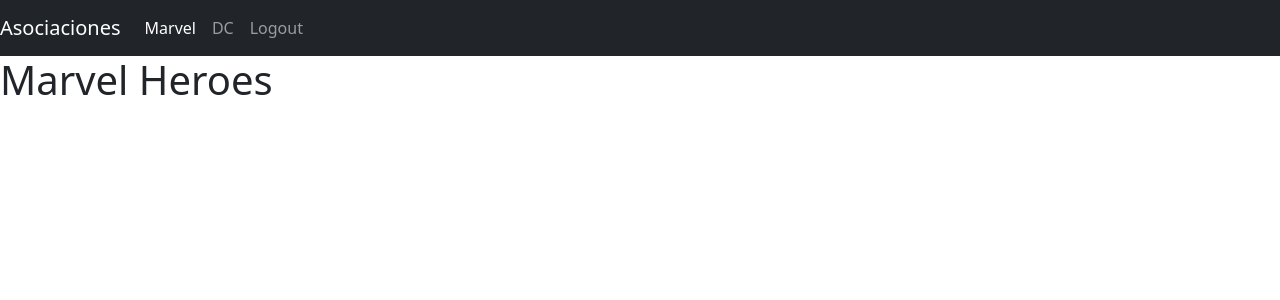
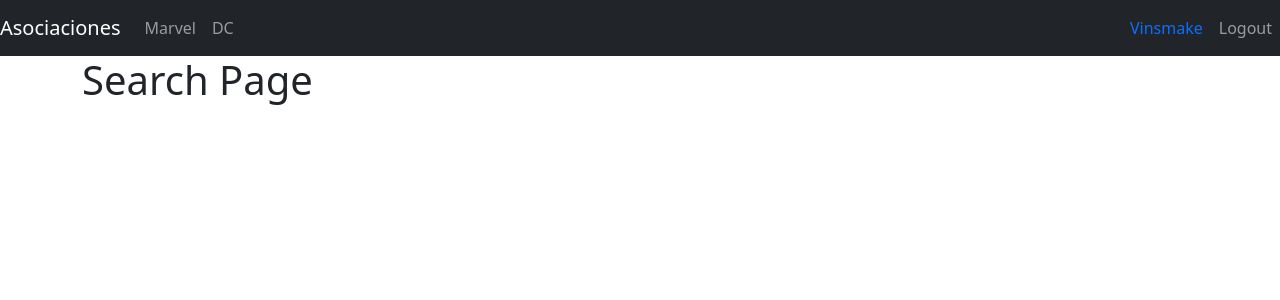
Before and after one commit to vinsmake/react_hero_app, a React (Vite) app: page /#/search in a window 1280 px wide. Before the commit this address led to /#/marvel. Shown: the top 300 px of the page. Built offline with nearby package versions, Linux system fonts and the light colour scheme.

Commit message:
Project updated

```diff
--- a/HeroApp.jsx
+++ b/HeroApp.jsx
@@ -1,10 +1,8 @@
-import { Navbar } from "./src/components/Navbar/Navbar"
 import { AppRouter } from "./src/router/AppRouter"
 
 export const HeroApp = () => {
     return (
     <>
-        <Navbar/>
         <AppRouter/>
     </>
     )
--- a/src/components/Navbar/Navbar.jsx
+++ b/src/components/Navbar/Navbar.jsx
@@ -1,4 +1,4 @@
-import { Link, NavLink } from "react-router-dom"
+import { Link, NavLink, Navigate, Route, Routes } from "react-router-dom"
 
 export const Navbar = () => {
     return (
@@ -9,9 +9,16 @@
                     <div className="navbar-nav">
                         <NavLink className={({ isActive }) => `${isActive ? 'active' : ''} nav-item nav-link`} to="/marvel">Marvel</NavLink>
                         <NavLink className={({ isActive }) => `${isActive ? 'active' : ''} nav-item nav-link`} to="/dc">DC</NavLink>
-                        <NavLink className={({ isActive }) => `${isActive ? 'active' : ''} nav-item nav-link`} to="/login">Logout</NavLink>
                     </div>
                 </div>
+
+                <div className="navbar-collapse collapse w-100 order-3 dual-collapse2 d-flex justify-content-end">
+                    <ul className="navbar-nav ml-auto">
+                        <span className="nav-item nav-link text-primary">Vinsmake</span>
+                        <button className="nav-item nav-link btn">Logout</button>
+                    </ul>
+                </div>
+
             </nav>
 
         </>
--- /dev/null
+++ b/src/pages/Hero.jsx
@@ -0,0 +1,7 @@
+export const Hero = () => {
+    return (
+    <>
+        <h1>Hero page</h1>
+    </>
+    )
+}
--- /dev/null
+++ b/src/pages/Search.jsx
@@ -0,0 +1,7 @@
+export const Search = () => {
+    return (
+    <>
+        <h1>Search Page</h1>
+    </>
+    )
+}
--- a/src/router/AppRouter.jsx
+++ b/src/router/AppRouter.jsx
@@ -1,17 +1,16 @@
-import { Navigate, Route, Routes } from "react-router-dom"
-import { Marvel } from "../pages/Marvel"
-import { Dc } from "../pages/Dc"
+import { Route, Routes } from "react-router-dom"
 import { Login } from "../pages/Login"
+import { HeroAppRouter } from "./HeroAppRouter"
 
 export const AppRouter = () => {
     return (
         <>
+
             <Routes>
-                <Route path="/marvel" element={<Marvel />} />
-                <Route path="/dc" element={<Dc />} />
                 <Route path="/login" element={<Login />} />
-                <Route path="/*" element={<Navigate to='/marvel' />} />
+                <Route path="/*" element={<HeroAppRouter />} />
             </Routes>
+
         </>
     )
 }
--- /dev/null
+++ b/src/router/HeroAppRouter.jsx
@@ -0,0 +1,24 @@
+import { Navigate, Route, Routes } from "react-router-dom"
+import { Navbar } from "../components/Navbar/Navbar"
+import { Dc } from "../pages/Dc"
+import { Marvel } from "../pages/Marvel"
+import { Hero } from "../pages/Hero"
+import { Search } from "../pages/Search"
+
+export const HeroAppRouter = () => {
+    return (
+    <>
+        <Navbar/>
+
+        <section className="container">
+        <Routes>
+                <Route path="/marvel" element={<Marvel />} />
+                <Route path="/dc" element={<Dc />} />
+                <Route path="/search" element={<Search />} />
+                <Route path="/hero" element={<Hero />} />
+                <Route path="/*" element={<Navigate to='/marvel' />} />
+        </Routes>
+        </section>
+    </>
+    )
+}
```
